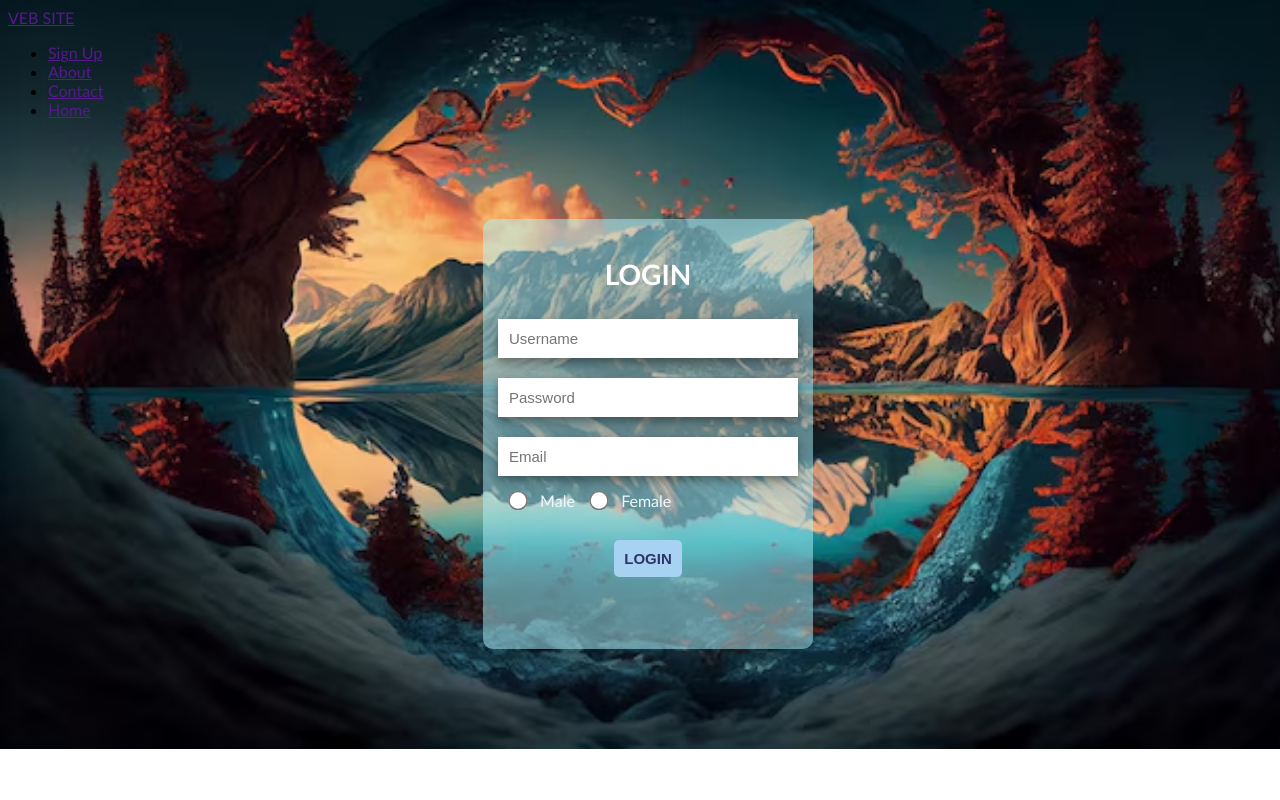
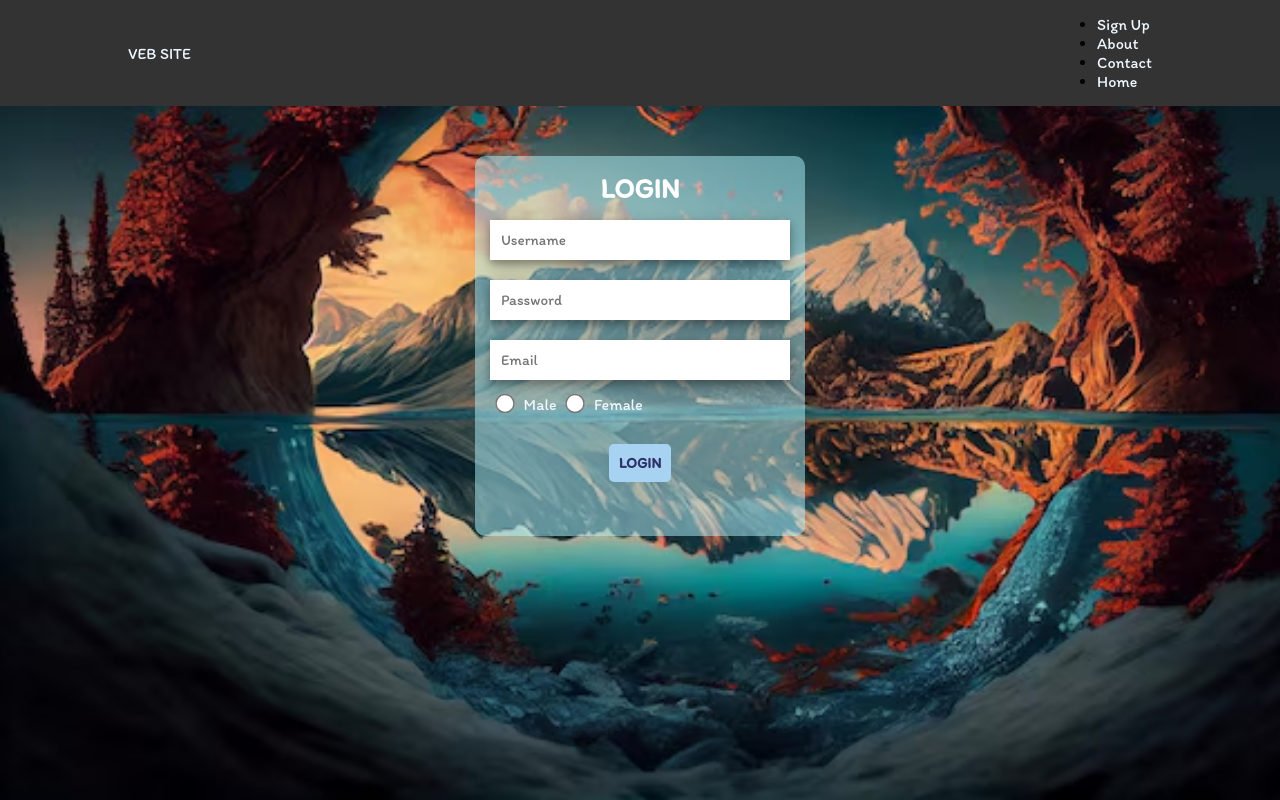
Before and after one commit to GnanaVigneshcse/Login, a plain HTML site: page index.html in a window 1280 px wide. Drawn offline with Linux system fonts and the light colour scheme; a web font is replaced by a local one.

Commit message:
Update style.css

```diff
--- a/style.css
+++ b/style.css
@@ -1,15 +1,22 @@
+@import url('https://fonts.googleapis.com/css2?family=Itim&family=Sixtyfour+Convergence&display=swap');
+* {
+    font-family: "Itim", cursive;
+    margin: 0;
+    padding: 0;
+  }
+
 body{
     background-image: url('bg.jpg');
+    background-attachment: fixed;
     background-repeat: no-repeat;
     background-size: cover;
     width: 100%;
     height: 100%;
-    font-family: 'Gill Sans', 'Gill Sans MT', Calibri, 'Trebuchet MS', sans-serif;
 }
 .form{
     width: 300px;
-    height: 400px;
-    margin: 100px auto;
+    height: 350px;
+    margin: 50px auto 0 auto;
     background-color: rgba(178, 245, 255, 0.5);
     border-radius: 10px;
     padding: 15px;
@@ -19,6 +26,7 @@ body{
     font-weight: 900;
     font-size: 28px;
     color: rgb(254, 254, 254);
+    margin-bottom: 10px;
 }
 .radio label{
     color: aliceblue;
@@ -37,6 +45,7 @@ body{
 .radio input{
     width: 30px;
     transform: scale(1.5);
+    cursor: pointer;
 }
 .radio input:checked {
     outline: invert;
@@ -58,6 +67,7 @@ body{
     color: rgba(48, 51, 107,1.0);
     background-color: rgb(167, 210, 241);
     border-radius: 5px;
+    cursor: pointer;
 }
 .submit button:hover{
     background-color: rgb(51, 165, 246);
@@ -68,7 +78,14 @@ body{
     text-align: center;
     font-size: 25px;
 }
-.owner h2{
+a{
+    text-decoration: none;
     color: aliceblue;
-    text-align: center;
 }
+header{
+    display: flex;
+    justify-content: space-between;
+    align-items: center;
+    padding: 15px 10%;
+    background-color:rgb(51, 51, 51);
+}
```
